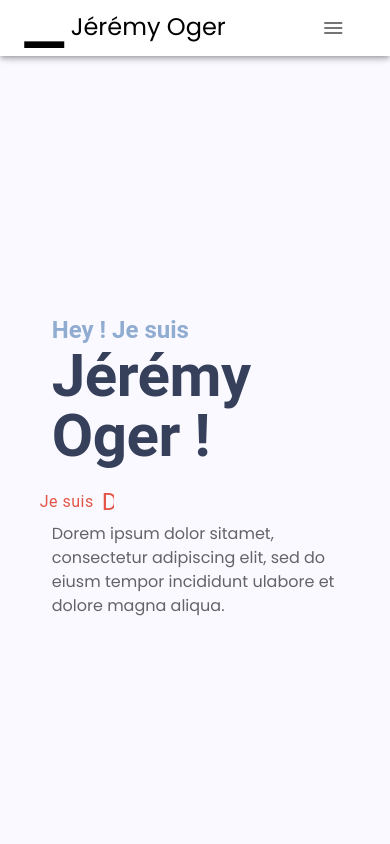
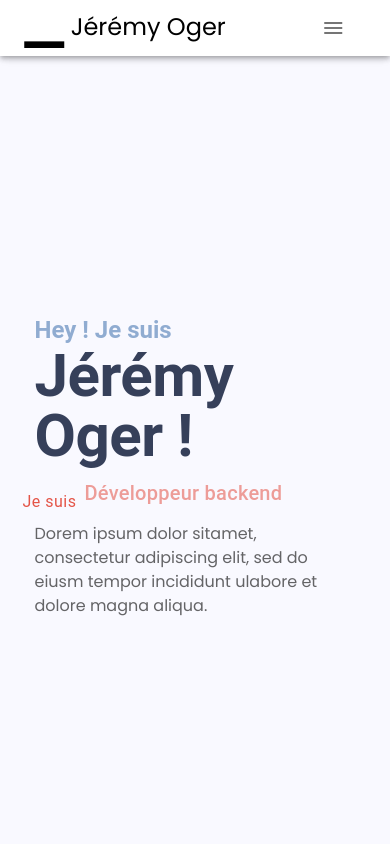
Before and after one commit to jeremyogerjs/cv-v3, a Vue app: page / in a window 390 px wide. Shown: the top 844 px of the page. Built offline with nearby package versions, Linux system fonts and the light colour scheme.

Commit message:
fix bug animation hero

```diff
--- a/src/components/sections/Hero.vue
+++ b/src/components/sections/Hero.vue
@@ -1,21 +1,34 @@
 <template>
   <div>
-        <v-row class="justify-sm-center align-center hero-bg" style="height:100vh">
-            <v-col cols="9" sm="9" lg="4" xl="4" class="custom-mobile-hero">
+    <v-row class="justify-sm-center align-center hero-bg" style="height: 100vh">
+      <v-col cols="10" sm="9" lg="4" xl="4" class="custom-mobile-hero">
         <span class="font-weight-bold text-h5 custom-color">Hey ! Je suis</span>
         <p class="font-weight-bold text-h2">Jérémy Oger !</p>
         <v-row class="align-center py-4">
           <span class="text-body-1 mr-2 custom-color-hero">Je suis </span>
-                    <span class="animate d-inline-block custom-color-hero text-h5"> {{ titleShow }}</span>
+            <span class="animate custom-color-hero text-h6">
+                {{ titleShow }}</span
+            >
         </v-row>
         <p class="text--secondary">
-                    Dorem ipsum dolor sitamet, consectetur adipiscing elit,
-                    sed do eiusm tempor incididunt ulabore et dolore magna aliqua.
+          Dorem ipsum dolor sitamet, consectetur adipiscing elit, sed do eiusm
+          tempor incididunt ulabore et dolore magna aliqua.
         </p>
       </v-col>
-            <v-col cols="9" sm="9" lg="4" xl="4" class="hidden-sm-only hidden-md-only hidden-xs-only">
+      <v-col
+        cols="9"
+        sm="9"
+        lg="4"
+        xl="4"
+        class="hidden-sm-only hidden-md-only hidden-xs-only"
+      >
         <div>
-                    <p>Lorem ipsum dolor sit amet consectetur, adipisicing elit. Commodi sint officia voluptas, rem voluptatibus reprehenderit nostrum numquam nulla quam accusamus excepturi alias consectetur assumenda vitae sapiente officiis ab quidem perspiciatis?</p>
+          <p>
+            Lorem ipsum dolor sit amet consectetur, adipisicing elit. Commodi
+            sint officia voluptas, rem voluptatibus reprehenderit nostrum
+            numquam nulla quam accusamus excepturi alias consectetur assumenda
+            vitae sapiente officiis ab quidem perspiciatis?
+          </p>
         </div>
       </v-col>
     </v-row>
@@ -24,33 +37,32 @@
 
 <script>
 export default {
-    name:"Hero",
+  name: "Hero",
   data() {
     return {
-            title:[
+      title: [
         "Développeur frontend",
         "Développeur backend",
-                "Développeur freelance"
+        "Développeur freelance",
       ],
-            titleShow:"Développeur frontend",
-            interval:0,
-        }
+      titleShow: "Développeur frontend",
+      interval: 0,
+    };
   },
-    mounted: function(){
+  mounted: function () {
     let i = 0;
     this.stopInterval();
     this.interval = setInterval(() => {
       this.titleShow = this.title[i++];
-               if(i == this.title.length) i=0
-            },7200)
+      if (i == this.title.length) i = 0;
+    }, 2500);
   },
-    methods:{
+  methods: {
     stopInterval() {
       clearInterval(this.interval);
-
-        }
-    }
-}
+    },
+  },
+};
 </script>
 
 <style scoped lang="css">
@@ -67,30 +79,26 @@ export default {
   color: #e45447;
 }
 .animate {
-  overflow: hidden; /* Ensures the content is not revealed until the animation */
-  border-right: .15em solid #e45447; /* The typwriter cursor */
-  white-space: nowrap; /* Keeps the content on a single line */
-  letter-spacing: .15em; /* Adjust as needed */
+  letter-spacing: 0.15em; /* Adjust as needed */
   max-width: fit-content;
-  animation:
-    typing 3.5s steps(40, end) infinite alternate,
-    blink-caret .75s step-end infinite;
+  animation: slideY 2.5s linear infinite;
 }
-
-/* The typing effect */
-@keyframes typing {
-  from { width: 0% }
-  to { width: 100% }
+@keyframes slideY {
+    0%{
+        transform:translateY(20px);
+        opacity: 0;
     }
-/* The typewriter cursor effect */
-@keyframes blink-caret {
-  from, to { border-color: transparent }
-  50% { border-color: #e45447; }
+    50%{
+        opacity: 1;
     }
-
-@media screen and (max-width:600px) {
-    .custom-mobile-hero{
-        margin: 0 auto
+    100% {
+        transform: translateY(-20px);
+        opacity: 0;
+    }
+}
+@media screen and (max-width: 600px) {
+  .custom-mobile-hero {
+    margin: 0 auto;
   }
 }
 </style>
```
Lines whose indentation alone changed are shown as unchanged.
